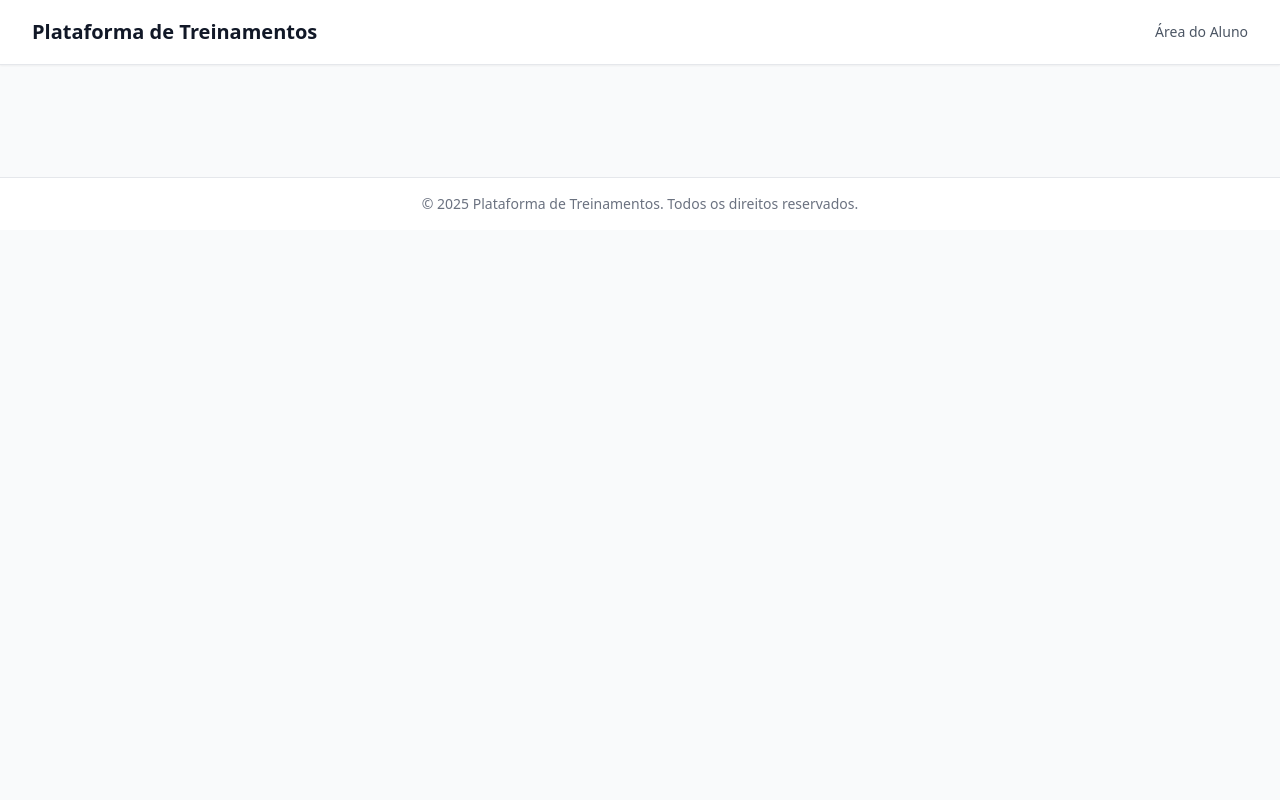
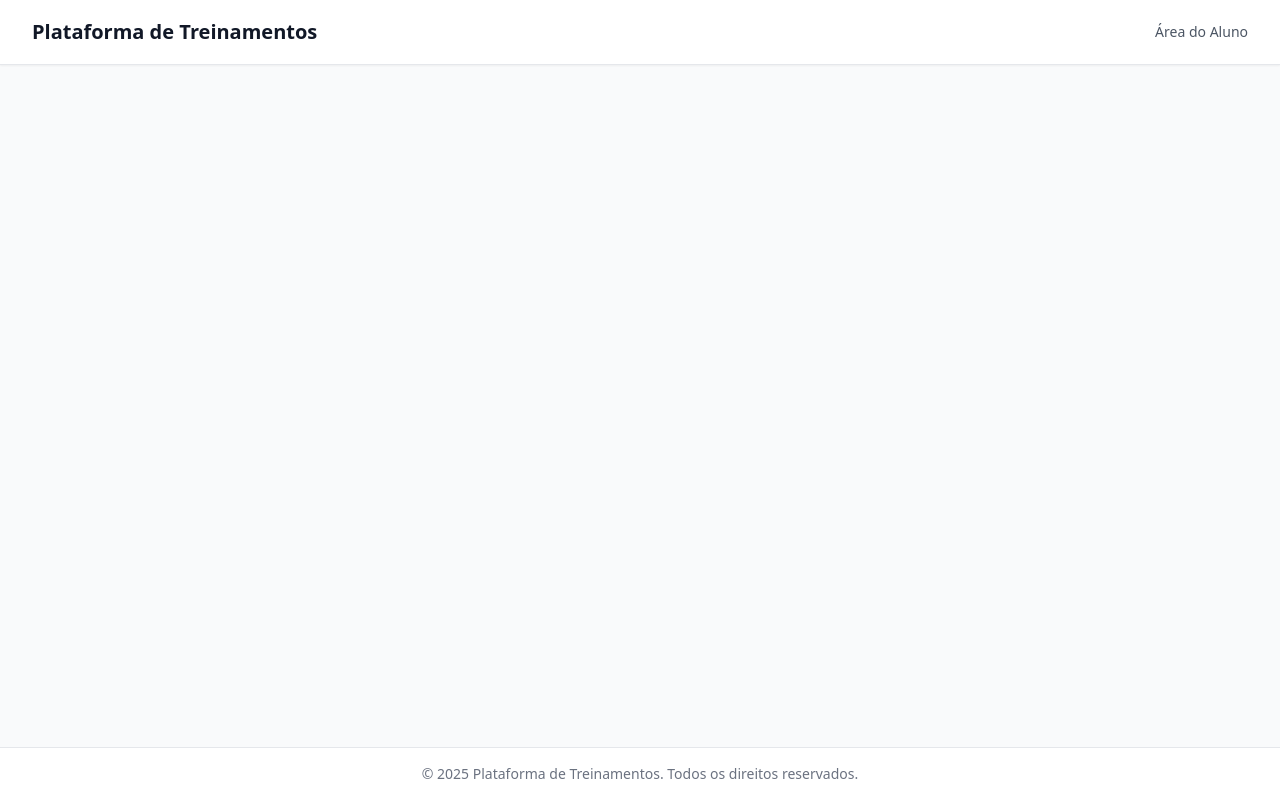
Before and after one commit to vinipadilha/ProjetoPython, a Django app: template templates/base.html in a window 1280 px wide. Run offline with Django 4.2, Linux system fonts and the light colour scheme; the template is opened without the code that fills it, so the values that code supplies are empty; some libraries are stand-ins or nearby versions.

Commit message:
fix: corrigir posicionamento do footer na parte inferior da pagina

```diff
--- a/apps/accounts/views/web.py
+++ b/apps/accounts/views/web.py
@@ -2,11 +2,13 @@ from django.shortcuts import render, get_object_or_404
 from apps.trainings.models import Turma
 from apps.resourcesapp.models import Recurso
 from apps.resourcesapp.services.access_rules import recursos_visiveis
+from apps.accounts.models import Aluno
 
 def turmas(request):
     aluno_id = 1
+    aluno = get_object_or_404(Aluno, pk=aluno_id)
     turmas = Turma.objects.filter(matriculas__aluno_id=aluno_id)
-    return render(request, 'aluno/turmas.html', {'turmas': turmas})
+    return render(request, 'aluno/turmas.html', {'turmas': turmas, 'aluno': aluno})
 
 def turma_recursos(request, turma_id):
     turma = get_object_or_404(Turma, pk=turma_id)
--- a/templates/base.html
+++ b/templates/base.html
@@ -6,7 +6,7 @@
     <title>{% block title %}Plataforma de Treinamentos{% endblock %}</title>
     <script src="https://cdn.tailwindcss.com"></script>
 </head>
-<body class="bg-gray-50 min-h-screen">
+<body class="bg-gray-50 min-h-screen flex flex-col">
     <nav class="bg-white shadow-sm border-b">
         <div class="max-w-7xl mx-auto px-4 sm:px-6 lg:px-8">
             <div class="flex justify-between h-16">
@@ -22,12 +22,12 @@
         </div>
     </nav>
 
-    <main class="max-w-7xl mx-auto px-4 sm:px-6 lg:px-8 py-8">
+    <main class="flex-1 max-w-7xl mx-auto px-4 sm:px-6 lg:px-8 py-8 w-full">
         {% block content %}
         {% endblock %}
     </main>
 
-    <footer class="bg-white border-t mt-12">
+    <footer class="bg-white border-t mt-auto">
         <div class="max-w-7xl mx-auto px-4 sm:px-6 lg:px-8 py-4">
             <p class="text-center text-sm text-gray-500">
                 &copy; 2025 Plataforma de Treinamentos. Todos os direitos reservados.
```
